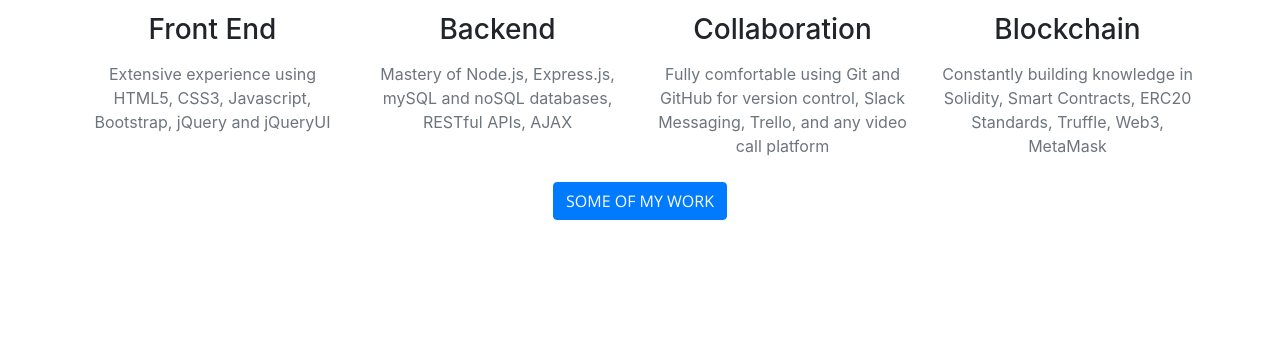
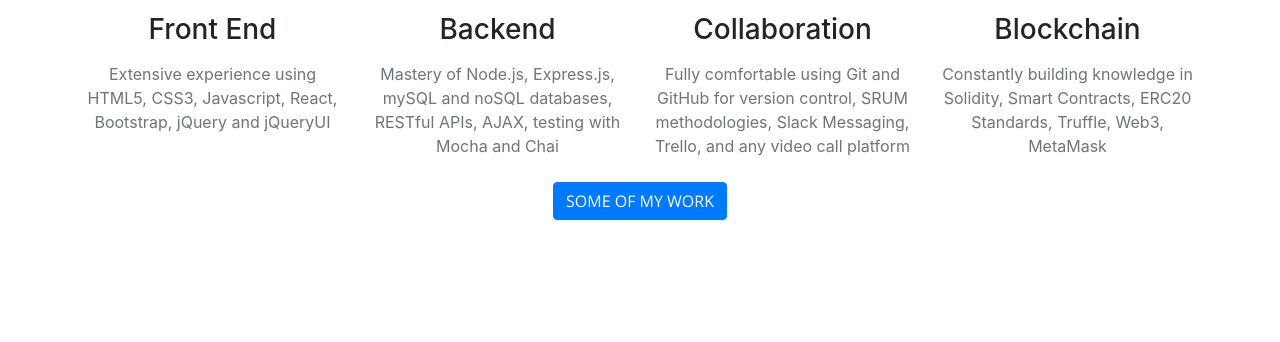
Before and after one commit to txbikeguy/Cross-Engineered, a website with bundled scripts: page index.html in a window 1280 px wide. Shown: the part 1881-2223 px from the top of the page. Built offline with nearby package versions, Linux system fonts and the light colour scheme.

Commit message:
added to skills

```diff
--- a/index.html
+++ b/index.html
@@ -112,21 +112,21 @@
             <div class="service-box mt-5 mx-auto">
               <i class="fa fa-4x fa-eye text-primary mb-3 sr-icons"></i>
               <h3 class="mb-3">Front End</h3>
-              <p class="text-muted mb-0">Extensive experience using HTML5, CSS3, Javascript, Bootstrap, jQuery and jQueryUI </p>
+              <p class="text-muted mb-0">Extensive experience using HTML5, CSS3, Javascript, React, Bootstrap, jQuery and jQueryUI </p>
             </div>
           </div>
           <div class="col-lg-3 col-md-6 text-center">
             <div class="service-box mt-5 mx-auto">
               <i class="fa fa-4x fa-server text-primary mb-3 sr-icons"></i>
               <h3 class="mb-3">Backend</h3>
-              <p class="text-muted mb-0">Mastery of Node.js, Express.js, mySQL and noSQL databases, RESTful APIs, AJAX</p>
+              <p class="text-muted mb-0">Mastery of Node.js, Express.js, mySQL and noSQL databases, RESTful APIs, AJAX, testing with Mocha and Chai</p>
             </div>
           </div>
           <div class="col-lg-3 col-md-6 text-center">
             <div class="service-box mt-5 mx-auto">
               <i class="fa fa-4x fa-comments-o text-primary mb-3 sr-icons"></i>
               <h3 class="mb-3">Collaboration</h3>
-              <p class="text-muted mb-0">Fully comfortable using Git and GitHub for version control, Slack Messaging, Trello, and any video call platform</p>
+              <p class="text-muted mb-0">Fully comfortable using Git and GitHub for version control, SRUM methodologies, Slack Messaging, Trello, and any video call platform</p>
             </div>
           </div>
           <div class="col-lg-3 col-md-6 text-center">
```
